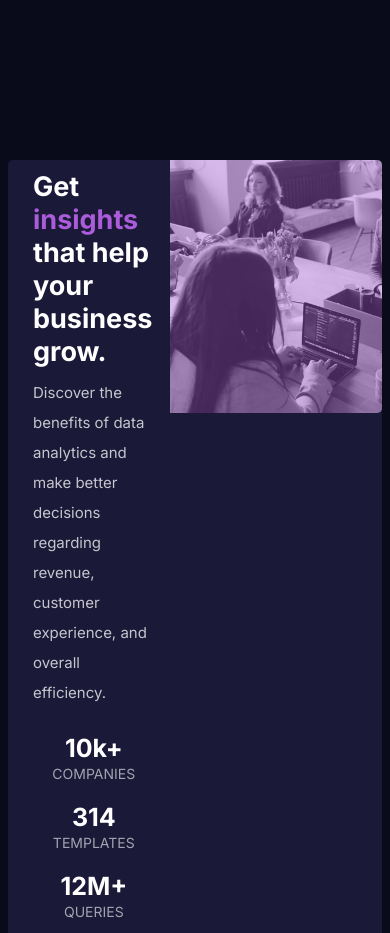
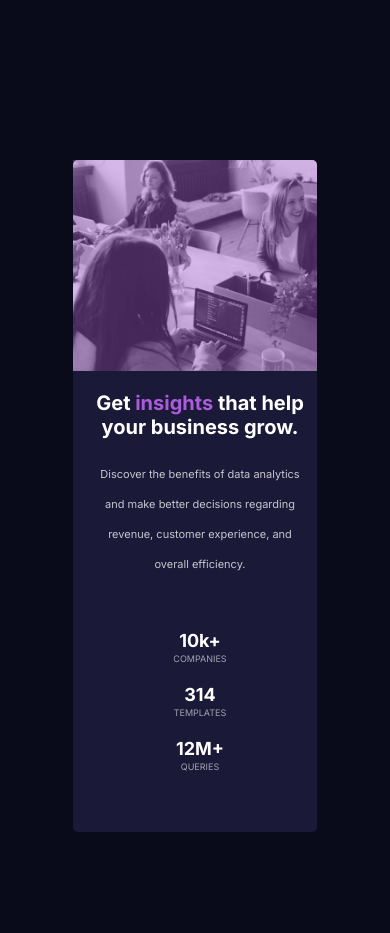
Before and after one commit to Amakoye/stats-preview-card-component-main, a plain HTML site: page index.html in a window 390 px wide. Shown: the top 933 px of the page. Drawn offline with Linux system fonts and the light colour scheme.

Commit message:
reviewed changes

```diff
--- a/index.css
+++ b/index.css
@@ -11,7 +11,7 @@ body {
 .container {
   display: flex;
   flex-direction: row;
-  width: 70%;
+  max-width: 65%;
   background: hsl(244, 38%, 16%);
   border-radius: 5px;
   margin: 160px auto 150px auto;
@@ -19,11 +19,11 @@ body {
 
 .text-container {
   width: 50%;
-  margin: 0 55px 30px 50px;
+  margin: 0 60px 30px 60px;
 }
 
 .text-container .main-text h3 {
-  font-size: 35px;
+  /* font-size: 120px; */
   color: hsl(0, 0%, 100%);
 }
 
@@ -220,15 +220,72 @@ body {
   }
 }
 
-@media screen and (max-width: 400px) {
+@media screen and (max-width: 599px) {
+  .container {
+    width: 100%;
+    display: flex;
+    flex-direction: column-reverse;
+    align-items: center;
+  }
+
+  .text-container {
+    display: flex;
+    flex-direction: column;
+    align-items: center;
+    width: 100%;
+  }
+  .text-container .main-text {
+    margin: auto 15px auto 15px;
+  }
   .text-container .main-text h3 {
-    margin: 10px;
-    font-size: 27px;
+    font-size: 30px;
+    text-align: center;
   }
 
   .text-container .main-text p {
-    margin: 10px 10px 0 10px;
-    font-size: 15px;
+    font-size: 18px;
+    text-align: center;
+  }
+
+  .stats {
+    display: flex;
+    flex-direction: column;
+    align-items: center;
+  }
+
+  .stats .stats-figures {
+    text-align: center;
+    margin-bottom: 20px;
+  }
+
+  .stats h3 {
+    font-size: 22px;
+  }
+
+  .stats P {
+    font-size: 14px;
+  }
+
+  .img-container {
+    width: 100%;
+    height: 38vh;
+    background-image: url("./images/image-header-mobile.jpg");
+    background-repeat: no-repeat;
+    background-size: cover;
+    opacity: 1;
+    border-top-right-radius: 5px;
+    border-top-left-radius: 5px;
+    border-bottom-right-radius: 0;
+  }
+}
+
+@media screen and (max-width: 400px) {
+  .text-container .main-text h3 {
+    font-size: 20px;
+  }
+
+  .text-container .main-text p {
+    font-size: 11px;
     font-weight: normal;
   }
 
@@ -236,28 +293,18 @@ body {
     height: 30vh;
   }
 
-  .stats {
-    margin: 15px 0 0 0;
-    display: flex;
-    flex-direction: column;
+  .stats h3 {
+    font-size: 18px;
+  }
+  .stats p {
+    font-size: 9px;
   }
 
-  .stats-figures {
-    margin: 10px;
-    display: flex;
-    flex-direction: column;
-    align-items: center;
-  }
-
-  .stats h3 {
-    font-size: 25px;
-  }
-
-  .stats p {
-    font-size: 14px;
+  .img-container {
+    height: 25vh;
   }
 
   .attribution {
-    font-size: 12px;
+    font-size: 11px;
   }
 }
```
